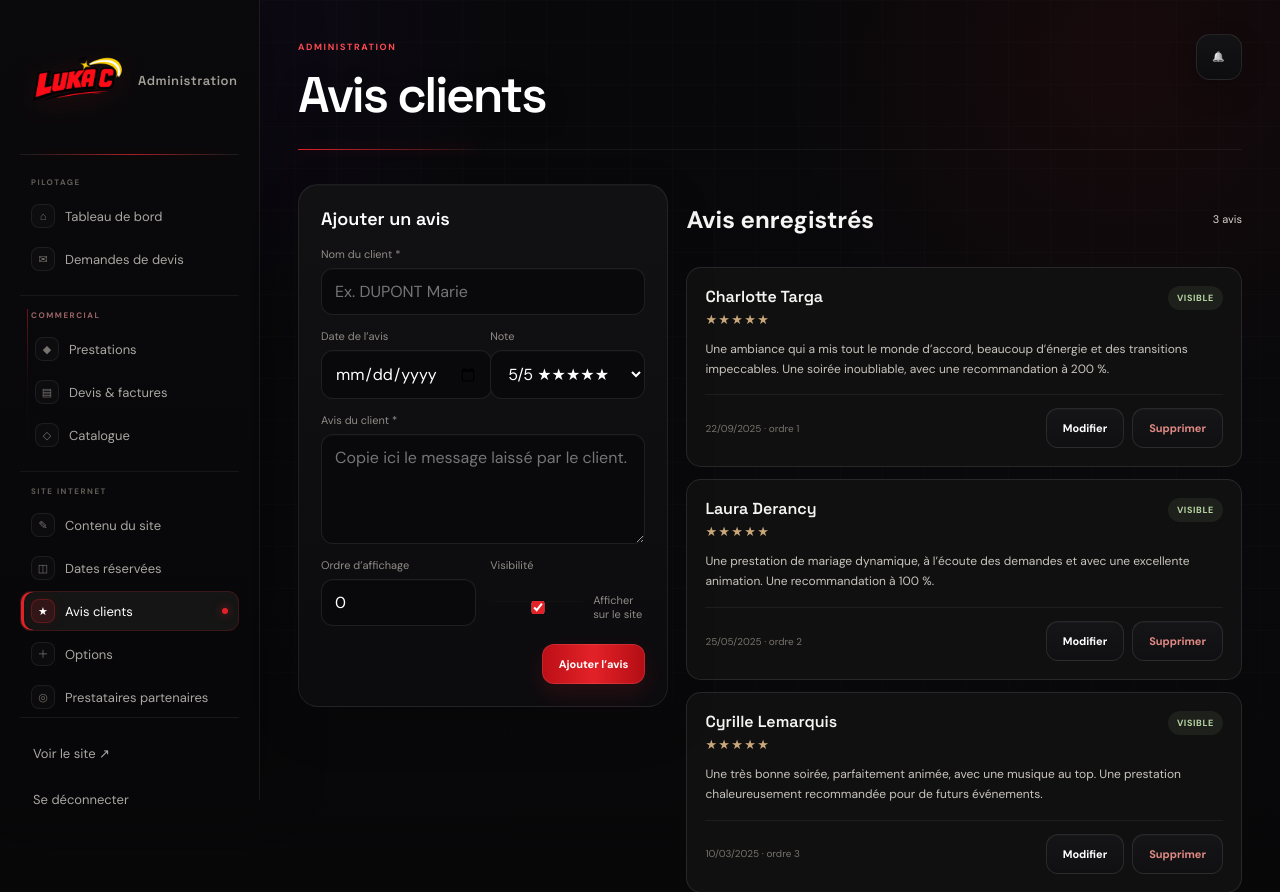
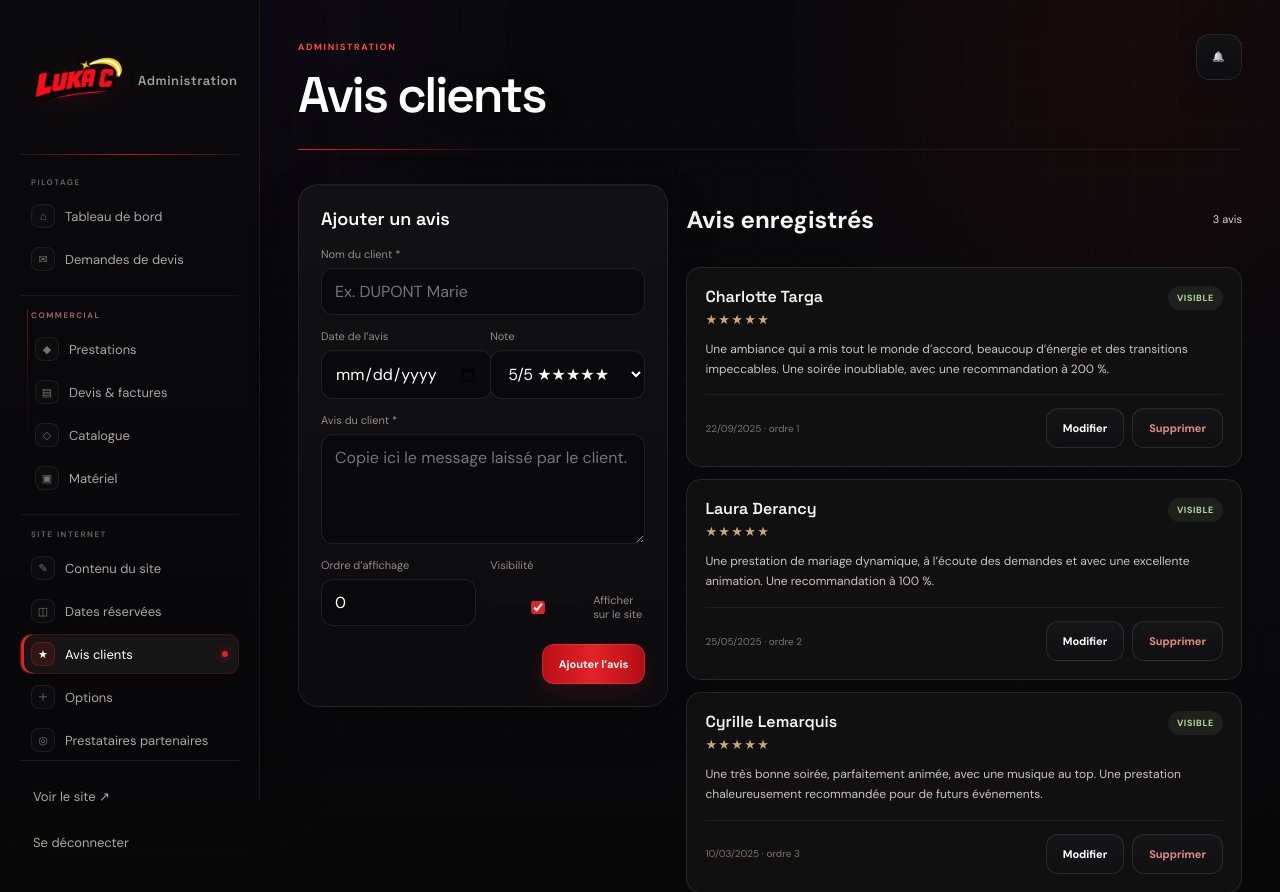
Before and after one commit to djlukac-ctrl/lukac, a PHP site: page /admin/avis.php in a window 1280 px wide. Shown: the top 892 px of the page. Run offline with PHP 8.4, Linux system fonts and the light colour scheme; the visitor is signed in with stand-in values (Sample User, id 1).

Commit message:
Ajouter l'accès Matériel dans l'administration

```diff
--- a/admin/_layout.php
+++ b/admin/_layout.php
@@ -19,6 +19,7 @@ function admin_header(string $title, string $active = ''): void
             'prestations' => ['Prestations', 'prestations.php', '◆'],
             'documents' => ['Devis & factures', 'documents.php', '▤'],
             'catalogue' => ['Catalogue', 'catalogue.php', '◇'],
+            'materiel' => ['Matériel', 'materiel.php', '▣'],
         ],
         'Site internet' => [
             'contenu' => ['Contenu du site', 'contenu.php', '✎'],
```
